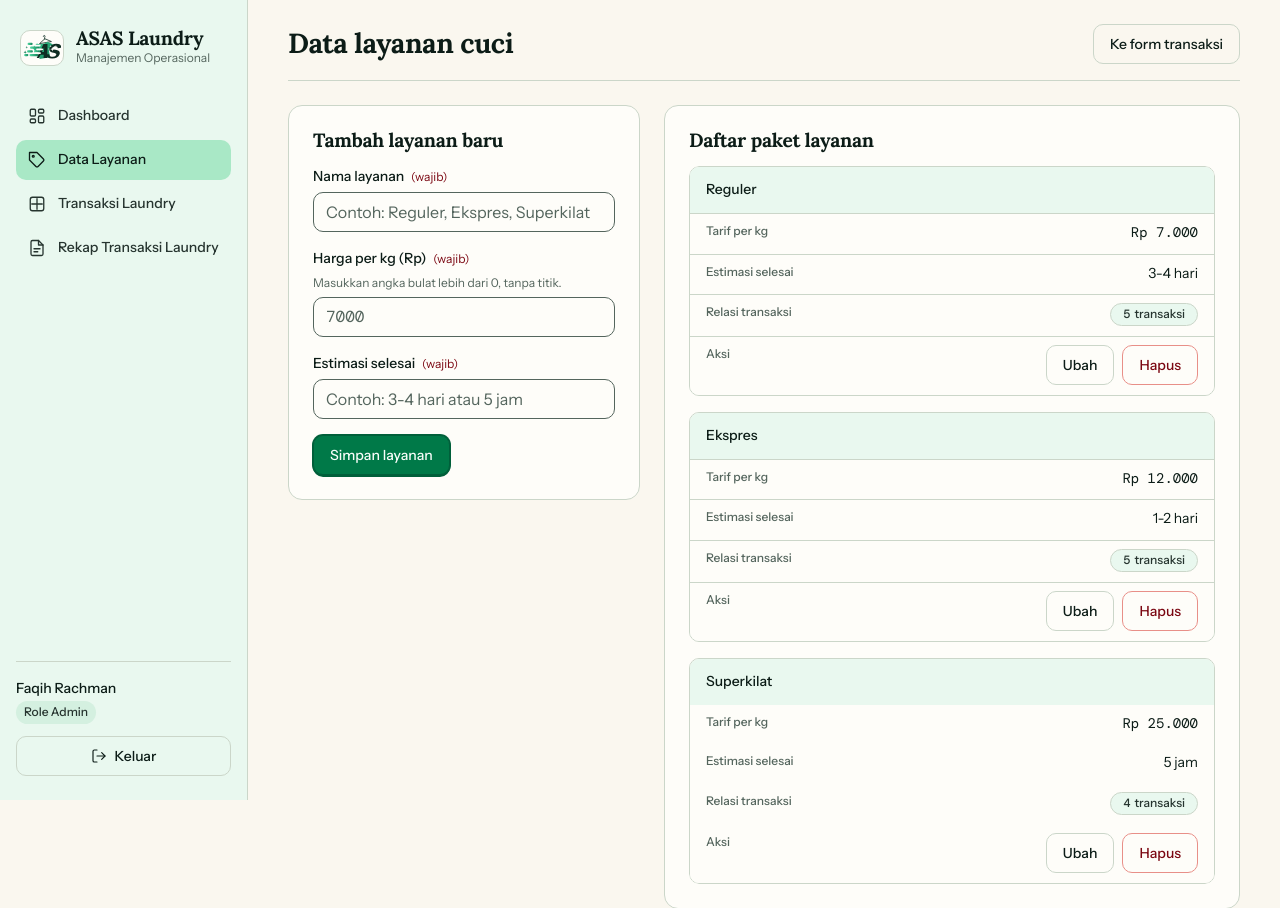
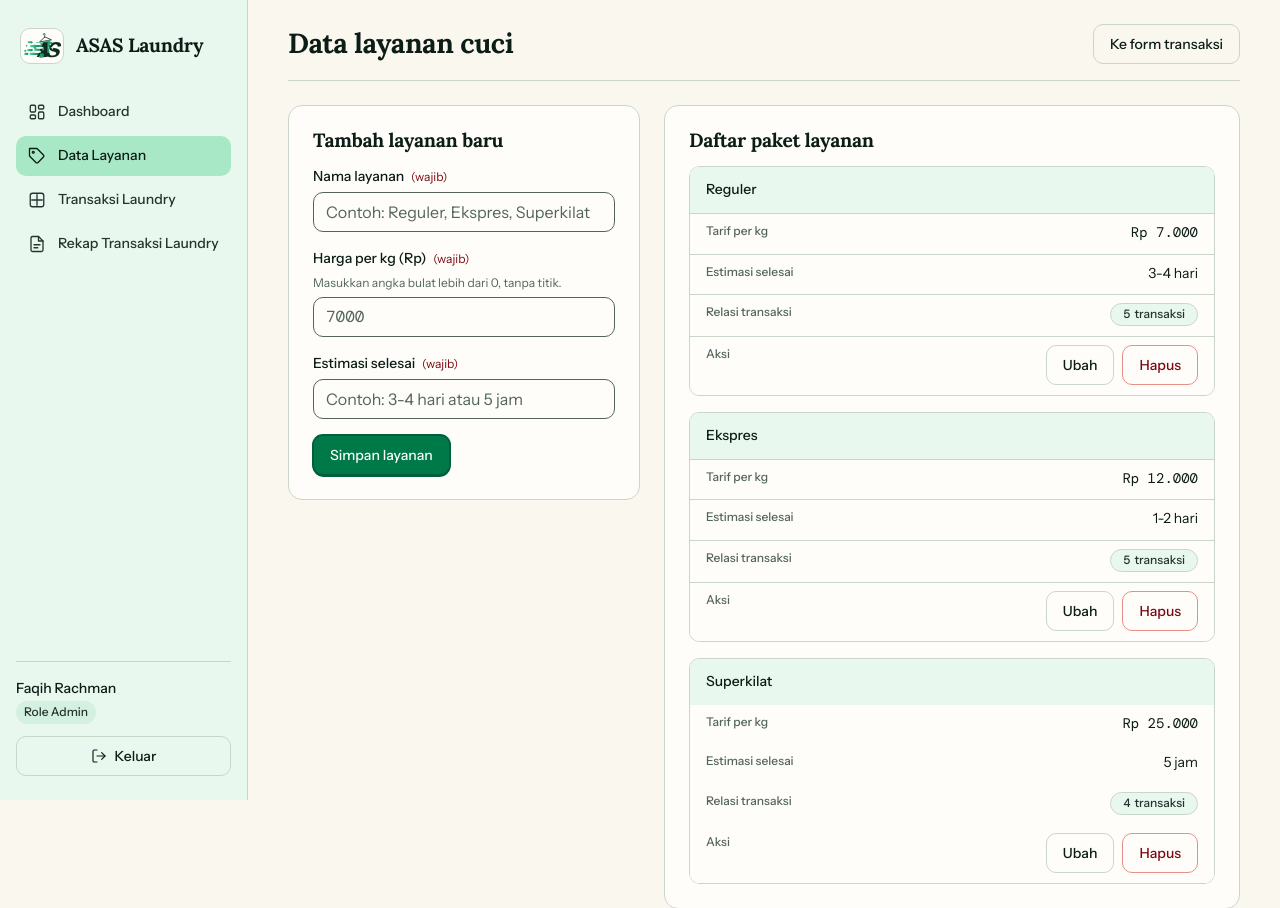
Before and after one commit to Kuronami089/ASAS_Laundry, a Laravel app: page /layanan in a window 1280 px wide. Shown: the top 908 px of the page. Run offline with Laravel 12, Linux system fonts and the light colour scheme; a user stored in the database is signed in; data comes from the database, SQL or seed files in the repository.

Commit message:
Remove subtitle under ASAS Laundry in desktop sidebar

```diff
--- a/resources/views/layouts/app.blade.php
+++ b/resources/views/layouts/app.blade.php
@@ -110,7 +110,6 @@
         </span>
         <span class="brand-mark__text">
           <span class="brand-mark__name">ASAS Laundry</span>
-          <span class="brand-mark__sub">Manajemen Operasional</span>
         </span>
       </a>
 
```
